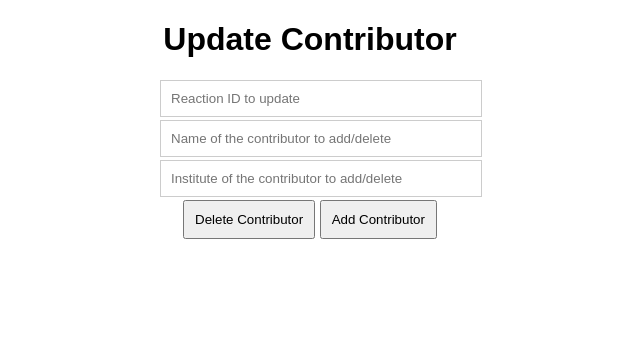
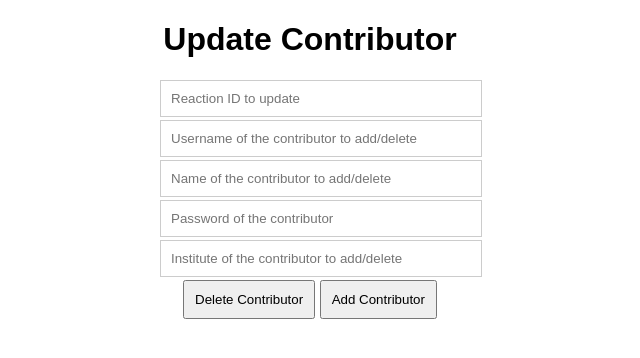
Before and after one commit to kerimoglutolga/DTBank, a Flask app: page /updatecontrib in a window 1280 px wide. Shown: the top 358 px of the page, without its empty margins (330-970 px from the left). Run offline with Flask 2, Linux system fonts and the light colour scheme; some libraries are stand-ins or nearby versions.

Commit message:
final edits

```diff
--- a/app.py
+++ b/app.py
@@ -44,12 +44,11 @@ def add_user():
         return render_template('adduser.html')
     else:
         hashed_pw = hashlib.sha256(request.form['Password'].encode()).hexdigest()
-        params =  (request.form['Username'], hashed_pw, request.form['Institute'])
-        print(params)
+        params =  (request.form["Name"], request.form['Username'],  request.form['Institute'], hashed_pw)
         cur = mysql.connection.cursor()
         try:
-            cur.execute("INSERT INTO User(username, password, institute) \
-            VALUES (%s, %s, %s)", params)
+            cur.execute("INSERT INTO User(name, username, institute, password) \
+            VALUES (%s, %s, %s, %s)", params)
             mysql.connection.commit()
         except mysql.connection.Error as err:
             return render_template('adduser.html', error=True)
@@ -111,6 +110,8 @@ def contrib():
         reaction_id = request.form['reactionid']
         username = request.form['contrib']
         institute = request.form['institute']
+        password = request.form['password']
+        name = request.form['name']
         cur = mysql.connection.cursor()
         rc = 1
         if 'delete' in request.form:
@@ -119,6 +120,9 @@ def contrib():
             cur.execute("SELECT ROW_COUNT()")
             rc = int(cur.fetchone()[0])
         if 'add' in request.form:
+            password = hashlib.sha256(password.encode()).hexdigest()
+            cur.execute("INSERT IGNORE INTO User (name, username, institute, password) \
+                VALUES (%s, %s, %s, %s)", (name, username, institute, password))
             try:
                 cur.execute("INSERT INTO Contributors (reaction_id, username, institute) \
                 VALUES (%s, %s, %s)", (reaction_id, username, institute))
@@ -148,10 +152,10 @@ def browse_db(subpath):
             GROUP BY S.umls_cui, S.name')
         return render_template('view.html', sider=True, table=cur.fetchall())
     if subpath == 'papers':
-        cur.execute('SELECT B.doi, B.reaction_id, group_concat(C.username)\
-            FROM Bindings B, Contributors C \
-            WHERE B.reaction_id = C.reaction_id \
-            GROUP BY B.doi, B.reaction_id')
+        cur.execute("SELECT B.doi, B.reaction_id, group_concat(U.name separator '; ')\
+            FROM Bindings B, Contributors C, User U \
+            WHERE U.username = C.username AND B.reaction_id = C.reaction_id \
+            GROUP BY B.doi, B.reaction_id")
         return render_template('view.html', papers=True, table=cur.fetchall())
     if subpath == 'drugs':
         cur.execute('SELECT D.drugbank_id, D.name, D.description\
@@ -206,7 +210,8 @@ def filterTargets():
 def drugsViewAll():
     cur = mysql.connection.cursor()
     cur.execute("SELECT D.drugbank_id, D.name, D.smiles, D.description, T.target_name, group_concat(E.name separator ', ') \
-    FROM Drug D, (SELECT drugbank_id,target_name FROM Bindings) T, DrugCausedSideEffect S, SideEffectName E \
+    FROM Drug D, (SELECT X.drugbank_id,group_concat(X.target_name) as target_name FROM (SELECT drugbank_id, target_name FROM Bindings \
+    GROUP BY drugbank_id, target_name) X GROUP BY drugbank_id) T, DrugCausedSideEffect S, SideEffectName E \
     WHERE D.drugbank_id=S.drugbank_id AND D.drugbank_id=T.drugbank_id AND S.umls_cui=E.umls_cui \
     GROUP BY D.drugbank_id, D.name, D.smiles, D.description, T.target_name")
     data=cur.fetchall()
--- a/templates/adduser.html
+++ b/templates/adduser.html
@@ -12,6 +12,7 @@
     {% if error == True %} <h3 style="color: red">A user with the given username and institute already exists.</h3> {% endif %}
     <form id='login-form' action="" method='post'>
       <input type="text" placeholder="Username" name="Username" required>
+      <input type="text" placeholder="Full Name" name="Name" required>
       <input type="text" placeholder="Institute" name="Institute" required>
       <input type="password" placeholder="Password" name="Password" required><br>
       <button type='submit'>Add User</button>
--- a/templates/editdrugs.html
+++ b/templates/editdrugs.html
@@ -28,7 +28,7 @@
       <form id='login-form' action="" method='post'>
         <input type="text" placeholder="ID of the reaction to update" name="drugid" required>
         <input type="text" placeholder="New Affinity Value" name="affinity" required>
-        <button type='submit'>Update Drug</button>
+        <button type='submit'>Update Reaction</button>
       </form>
   </center>
 {% endif %}
--- a/templates/updatecontrib.html
+++ b/templates/updatecontrib.html
@@ -15,7 +15,9 @@
     {% endif %}
     <form id='login-form' action="" method='post'>
     <input type="text" placeholder="Reaction ID to update" name="reactionid" required>
-    <input type="text" placeholder="Name of the contributor to add/delete" name="contrib" required>
+    <input type="text" placeholder="Username of the contributor to add/delete" name="contrib" required>
+    <input type="text" placeholder="Name of the contributor to add/delete" name="name" required>
+    <input type="text" placeholder="Password of the contributor" name="password" required>
     <input type="text" placeholder="Institute of the contributor to add/delete" name="institute" required>
     <button type='submit' name="delete">Delete Contributor</button>
     <button type='submit' name="add">Add Contributor</button>
```
Also changed, not shown: insert.py (+16 -5 lines), 1 other file.
